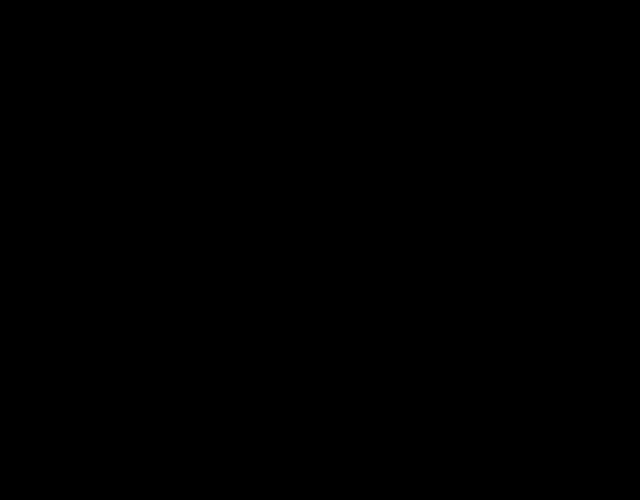
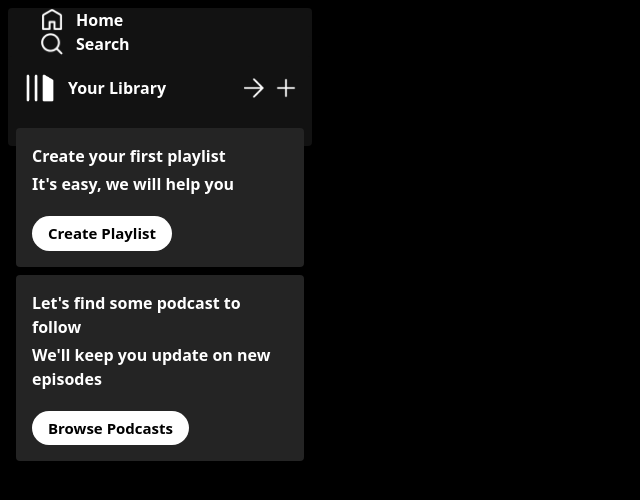
Before and after one commit to Masum0895/Spotify_clone, a React (Vite) app: page / in a window 1280 px wide. Shown: the top 500 px of the page, without its empty margins (0-640 px from the left). Built offline with nearby package versions, Linux system fonts and the light colour scheme.

Commit message:
Sidebar Updated

```diff
--- a/src/Components/Sidebar.jsx
+++ b/src/Components/Sidebar.jsx
@@ -1,9 +1,41 @@
 import React from 'react'
+import {assets} from '../assets/assets'
 
 const Sidebar = () => {
   return (
-    <div>
-
+    <div className='w-[25%] h-full p-2 flex-col gap-2 text-white hidden lg:flex'>
+        <div className='bg-[#121212] h-[15%] rounded flex flex-col justify-around'>
+            <div className='flex items-center gap-3 pl-8 cursor-pointer'>
+                <img className='w-6' src={assets.home_icon} alt="" />
+                <p className='font-bold'>Home</p>
+            </div>
+            <div className='flex items-center gap-3 pl-8 cursor-pointer'>
+                <img className='w-6' src={assets.search_icon} alt="" />
+                <p className='font-bold'>Search</p>
+            </div>
+            <div className='bg-[#121212] h-[85%] rounded'>
+                <div className='p-4 flex items-center justify-between'>
+                    <div className='flex items-center gap-3'>
+                        <img className='w-8' src={assets.stack_icon} alt='' />
+                        <p className='font-semibold'>Your Library</p>
+                    </div>
+                    <div className='flex items-center gap-3'>
+                        <img className='w-5' src={assets.arrow_icon} alt='' />
+                        <img className='w-5' src={assets.plus_icon} alt='' />
+                    </div>
+                </div>
+                <div className='p-4 bg-[#242424] m-2 rounded font-semibold flex flex-col items-start justify-start gap-1 pl-4'>
+                    <h1>Create your first playlist</h1>
+                    <p>It's easy, we will help you</p>
+                    <button className='px-4 py-1.5 bg-white text-[15px] text-black rounded-full mt-4 cursor-pointer'>Create Playlist</button>
+                </div>
+                <div className='p-4 bg-[#242424] m-2 rounded font-semibold flex flex-col items-start justify-start gap-1 pl-4'>
+                    <h1>Let's find some podcast to follow</h1>
+                    <p>We'll keep you update on new episodes</p>
+                    <button className='px-4 py-1.5 bg-white text-[15px] text-black rounded-full mt-4 cursor-pointer'>Browse Podcasts</button>
+                </div>
+            </div>
+        </div>
     </div>
   )
 }
```
Also changed, not shown: 1 other file (tests, documents, lock files or other folders).
